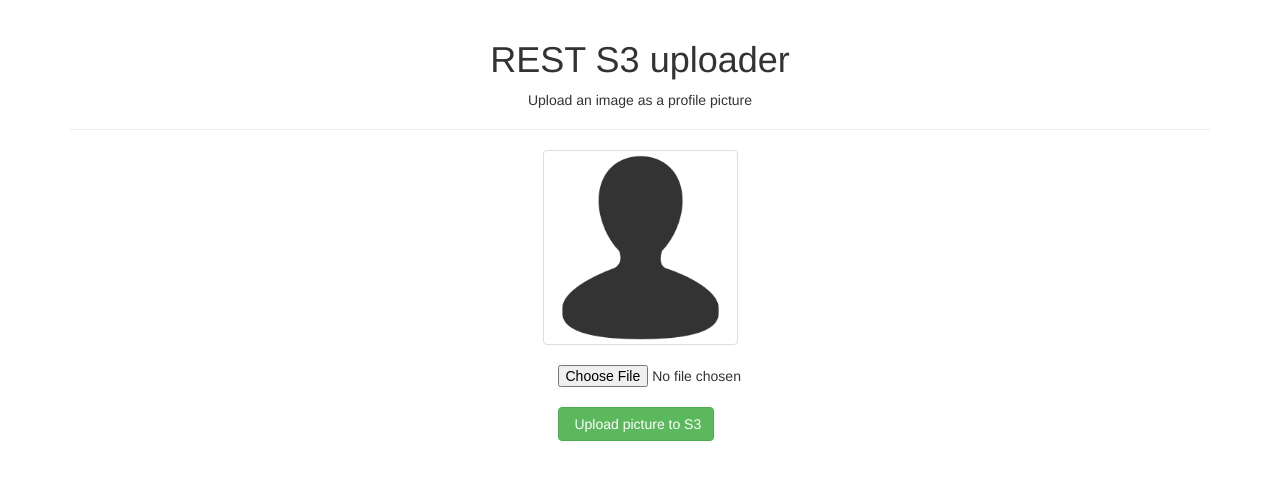
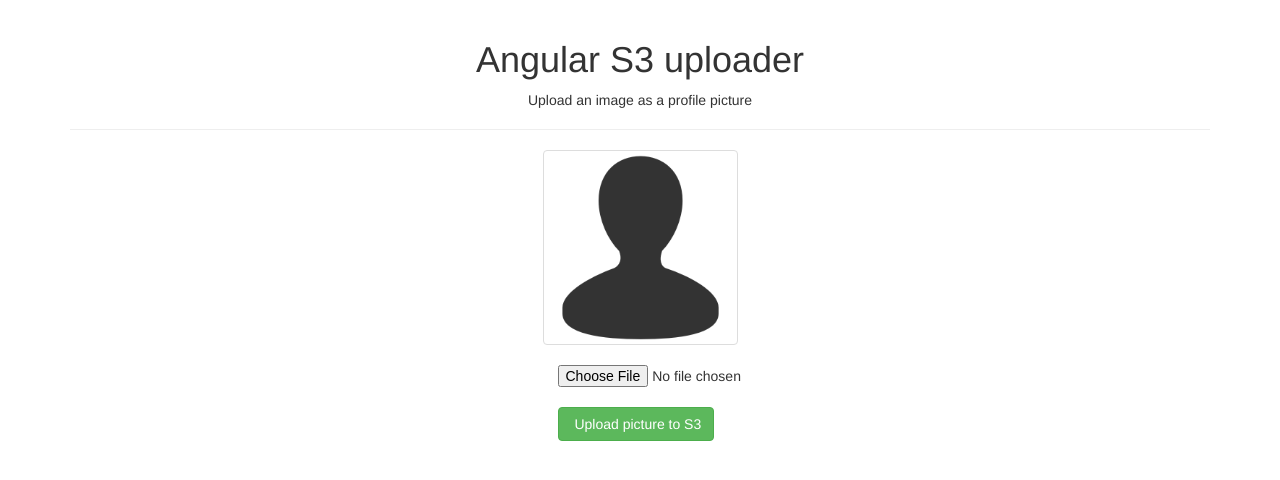
Before and after one commit to bul-ikana/angular-S3-uploader, a plain HTML site: page index.html in a window 1280 px wide. Drawn offline with nearby package versions, Linux system fonts and the light colour scheme.

Commit message:
README and docs

```diff
--- a/index.html
+++ b/index.html
@@ -11,7 +11,7 @@
   <body ng-app="uploader" ng-controller="UploadController">
     <div class="container">
       <div class="page-header">
-        <h1 class="text-center">REST S3 uploader</h1>
+        <h1 class="text-center">Angular S3 uploader</h1>
         <p class="text-center">Upload an image as a profile picture</p>
       </div>
 
```
Also changed, not shown: docs/img/c1.png (added), docs/img/c2.png (added), 1 other file.
